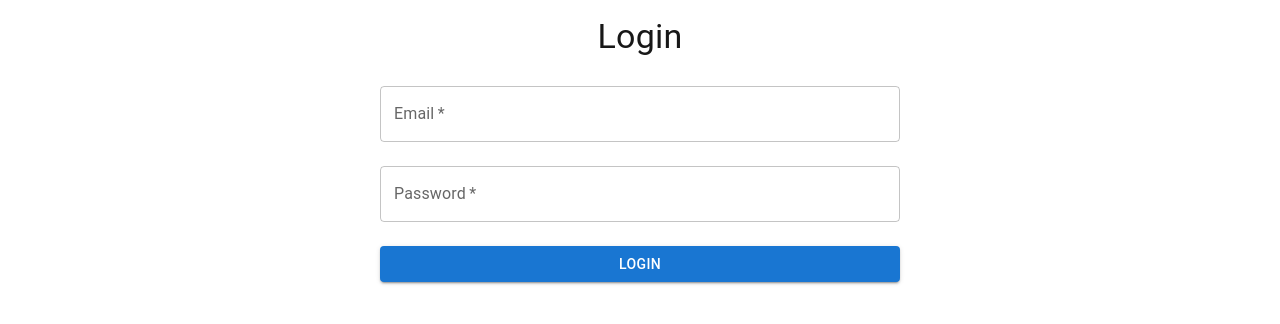
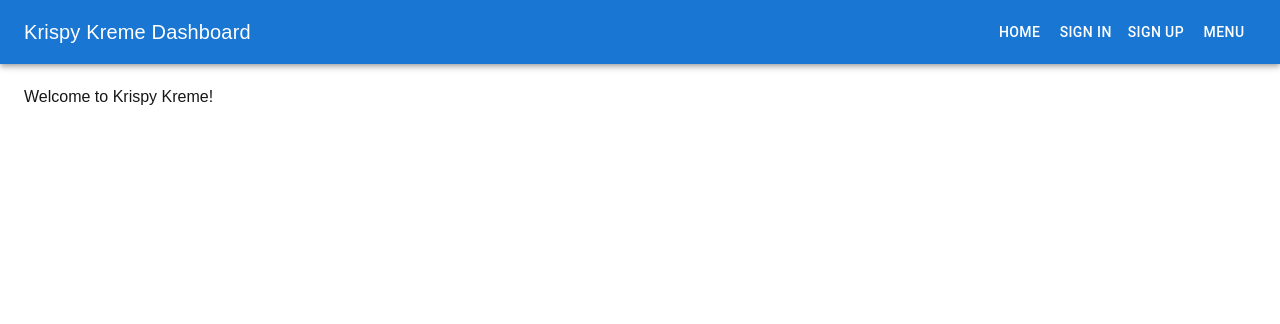
Before and after one commit to GKnight03/assignmentretry, a Next.js app: page /smallapp in a window 1280 px wide. Shown: the top 324 px of the page. Built offline with nearby package versions, Linux system fonts and the light colour scheme.

Commit message:
fucked up

```diff
--- a/src/app/login/page.js
+++ b/src/app/login/page.js
@@ -1,7 +1,7 @@
 'use client';
 
 import React, { useState } from 'react';
-import { Container, TextField, Button, Typography, Box } from '@mui/material';
+import { Container, TextField, Button, Typography, Box } from '@mui/material'; // Import necessary Material UI components
 
 export default function LoginPage({ onLoginSuccess }) {
   const [loading, setLoading] = useState(false);
@@ -9,18 +9,23 @@
   const [success, setSuccess] = useState(false);
   const [email, setEmail] = useState('');
   const [password, setPassword] = useState('');
-  const [accType, setAccType] = useState(''); // State to store account type
+  const [accType, setAccType] = useState('');
 
-  const handleSubmit = async (event) => {
+  const handleSubmit = (event) => {
     event.preventDefault();
     setLoading(true);
     setError('');
     setSuccess(false);
 
+    const apiUrl = '/api/login';
     const bodyData = { email, password };
 
+    runDBCallAsync(apiUrl, bodyData);
+  };
+
+  async function runDBCallAsync(url, bodyData) {
     try {
-      const res = await fetch('/api/login', {
+      const res = await fetch(url, {
         method: 'POST',
         headers: {
           'Content-Type': 'application/json',
@@ -32,17 +37,17 @@
 
       if (data.success) {
         setSuccess(true);
-        setAccType(data.acc_type); // Set the account type received from the login API response
-        onLoginSuccess(data.user); // Passing user data to parent for dashboard redirection
+        setAccType(data.acc_type); // Set the account type after successful login
+        onLoginSuccess(); // Call parent function to navigate to the dashboard
       } else {
-        setError(data.message || 'Invalid login credentials. Please try again.');
+        setError('Invalid login credentials. Please try again.');
       }
     } catch (err) {
       setError('Error connecting to the server. Please try again.');
     } finally {
       setLoading(false);
     }
-  };
+  }
 
   const handleFetchOrders = async () => {
     try {
--- a/src/app/smallapp/page.js
+++ b/src/app/smallapp/page.js
@@ -1,137 +1,70 @@
 'use client';
 
-import React, { useState } from 'react';
-import { Container, TextField, Button, Typography, Box } from '@mui/material'; // Import necessary Material UI components
+import * as React from 'react';
+import AppBar from '@mui/material/AppBar';
+import Box from '@mui/material/Box';
+import Toolbar from '@mui/material/Toolbar';
+import Typography from '@mui/material/Typography';
+import Button from '@mui/material/Button';
+import { useState, useEffect } from 'react';
+import LoginPage from '../login/page';
+import RegisterPage from '../register/page';
 
-export default function LoginPage({ onLoginSuccess }) {
-  const [loading, setLoading] = useState(false);
+export default function SmallApp() {
+  const [activePage, setActivePage] = useState('home'); // Tracks active page
+  const [data, setData] = useState(null);
   const [error, setError] = useState('');
-  const [success, setSuccess] = useState(false);
-  const [email, setEmail] = useState('');
-  const [password, setPassword] = useState('');
-  const [accType, setAccType] = useState('');
 
-  const handleSubmit = (event) => {
-    event.preventDefault();
-    setLoading(true);
-    setError('');
-    setSuccess(false);
+  // Fetch products when the "menu" page is active
+  useEffect(() => {
+    if (activePage === 'menu') {
+      fetchProducts();
+    }
+  }, [activePage]);
 
-    const apiUrl = '/api/login';
-    const bodyData = { email, password };
-
-    runDBCallAsync(apiUrl, bodyData);
-  };
-
-  async function runDBCallAsync(url, bodyData) {
+  async function fetchProducts() {
     try {
-      const res = await fetch(url, {
-        method: 'POST',
-        headers: {
-          'Content-Type': 'application/json',
-        },
-        body: JSON.stringify(bodyData),
-      });
-
-      const data = await res.json();
-
-      if (data.success) {
-        setSuccess(true);
-        setAccType(data.acc_type); // Set the account type after successful login
-        onLoginSuccess(); // Call parent function to navigate to the dashboard
-      } else {
-        setError('Invalid login credentials. Please try again.');
-      }
+      // Mock product fetch logic
+      const response = await fetch('/api/products'); // Adjust your API endpoint
+      const result = await response.json();
+      setData(result);
     } catch (err) {
-      setError('Error connecting to the server. Please try again.');
-    } finally {
-      setLoading(false);
+      setError('Failed to fetch products.');
     }
   }
 
-  const handleFetchOrders = async () => {
-    try {
-      const response = await fetch('/api/getOrders');
-      const data = await response.json();
+  return (
+    <Box>
+      <AppBar position="static">
+        <Toolbar>
+          <Typography variant="h6" component="div" sx={{ flexGrow: 1, fontFamily: 'sans-serif' }}>
+            Krispy Kreme Dashboard
+          </Typography>
+          <Button color="inherit" onClick={() => setActivePage('home')}>Home</Button>
+          <Button color="inherit" onClick={() => setActivePage('login')}>Sign In</Button>
+          <Button color="inherit" onClick={() => setActivePage('register')}>Sign Up</Button>
+          <Button color="inherit" onClick={() => setActivePage('menu')}>Menu</Button>
+        </Toolbar>
+      </AppBar>
 
-      if (response.ok) {
-        console.log('Orders:', data.orders); // Handle the orders response
-      } else {
-        console.error('Failed to fetch orders');
-      }
-    } catch (error) {
-      console.error('Error fetching orders:', error);
-    }
-  };
+      {/* Render content based on active page */}
+      {activePage === 'home' && <Box sx={{ p: 3 }}>Welcome to Krispy Kreme!</Box>}
 
-  return (
-    <Container maxWidth="sm">
-      <Box sx={{ display: 'flex', flexDirection: 'column', alignItems: 'center', padding: 2 }}>
-        <Typography variant="h4" gutterBottom>Login</Typography>
+      {activePage === 'login' && <LoginPage />}  {/* Show login page */}
 
-        <form onSubmit={handleSubmit} style={{ width: '100%' }}>
-          {/* Email Field */}
-          <TextField
-            label="Email"
-            variant="outlined"
-            fullWidth
-            margin="normal"
-            value={email}
-            onChange={(e) => setEmail(e.target.value)}
-            required
-          />
+      {activePage === 'register' && <RegisterPage />}  {/* Show register page */}
 
-          {/* Password Field */}
-          <TextField
-            label="Password"
-            variant="outlined"
-            fullWidth
-            margin="normal"
-            type="password"
-            value={password}
-            onChange={(e) => setPassword(e.target.value)}
-            required
-          />
-
-          {/* Submit Button */}
-          <Button
-            type="submit"
-            variant="contained"
-            color="primary"
-            fullWidth
-            disabled={loading}
-            sx={{ marginTop: 2 }}
-          >
-            {loading ? 'Logging in...' : 'Login'}
-          </Button>
-        </form>
-
-        {/* Error Message */}
-        {error && (
-          <Typography color="error" variant="body2" sx={{ marginTop: 2 }}>
-            {error}
-          </Typography>
-        )}
-
-        {/* Success Message */}
-        {success && (
-          <Typography color="success" variant="body2" sx={{ marginTop: 2 }}>
-            Login successful! Redirecting...
-          </Typography>
-        )}
-
-        {/* Manager Button */}
-        {accType === 'manager' && (
-          <Button
-            variant="contained"
-            color="secondary"
-            onClick={handleFetchOrders}
-            sx={{ marginTop: 2 }}
-          >
-            View Orders
-          </Button>
-        )}
-      </Box>
-    </Container>
+      {activePage === 'menu' && (
+        <Box sx={{ p: 3 }}>
+          <Typography variant="h5" color="#00653A">Donut Menu</Typography>
+          {error && <Typography color="red">{error}</Typography>}
+          {data ? (
+            <Box>{/* Render product data here */}</Box>
+          ) : (
+            <Typography>Loading products...</Typography>
+          )}
+        </Box>
+      )}
+    </Box>
   );
 }
```
